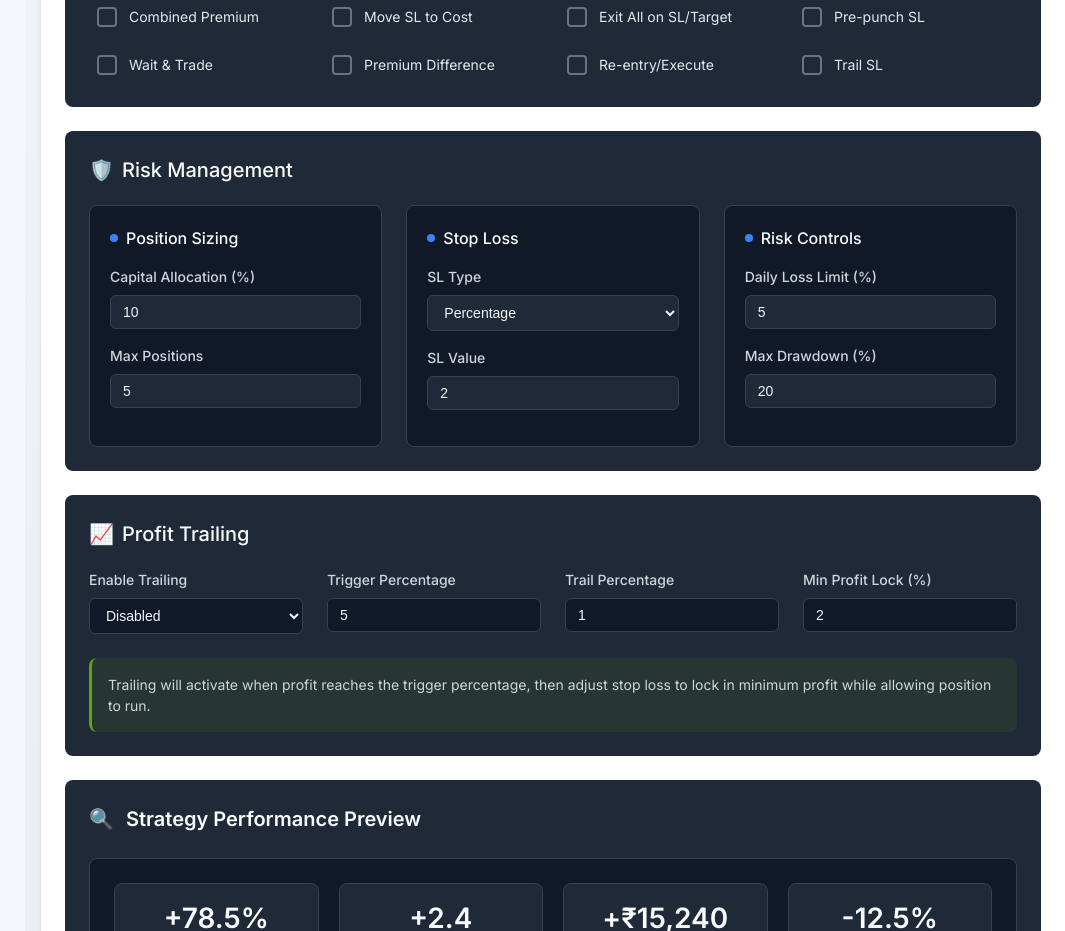
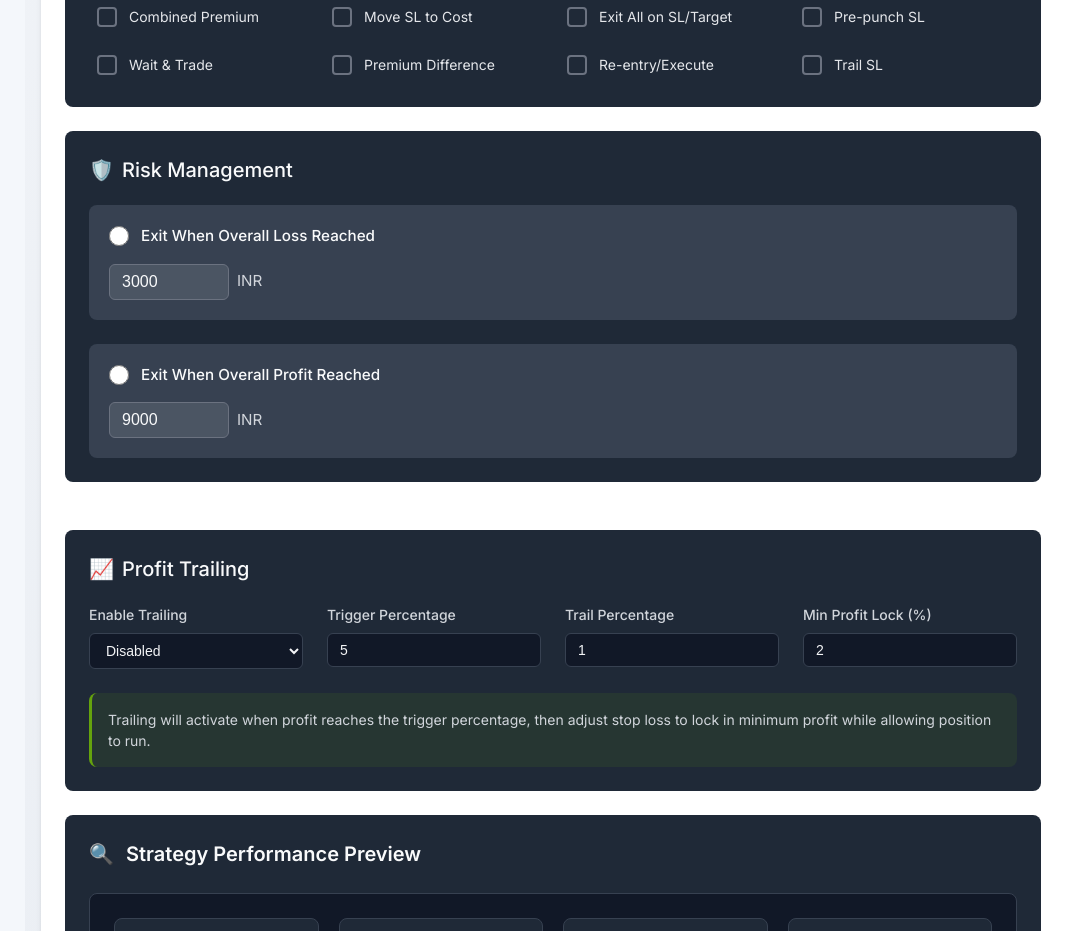
Before and after one commit to sudhanshu2070/last-trade, a React (Vite) app: page /strategies in a window 1280 px wide. Shown: the part 1600-2531 px from the top of the page, without its empty margins (215-1280 px from the left). Built offline with nearby package versions, Linux system fonts and the light colour scheme.

Commit message:
Risk Management 0.1

```diff
--- a/src/Pages/StrategyTabs/CreateStrategy/Sections/RiskManagement/RiskManagement.module.css
+++ b/src/Pages/StrategyTabs/CreateStrategy/Sections/RiskManagement/RiskManagement.module.css
@@ -2,6 +2,7 @@
   background-color: rgb(31 41 55);
   border-radius: 0.5rem;
   padding: 1.5rem;
+  margin-bottom: 1.5rem;
 }
 
 .sectionTitle {
@@ -15,67 +16,65 @@
   gap: 0.5rem;
 }
 
-  .riskGrid {
-    display: grid;
-    grid-template-columns: repeat(auto-fill, minmax(280px, 1fr));
+.strategyContainer {
+  display: flex;
+  flex-direction: column;
   gap: 1.5rem;
 }
 
-  .riskCard {
-    background-color: rgb(17 24 39);
+.strategyBox {
+  background-color: rgb(55 65 81);
   border-radius: 0.5rem;
   padding: 1.25rem;
-    border: 1px solid rgb(55 65 81);
 }
 
-  .riskTitle {
-    font-size: 1rem;
+.radioLabel {
+  display: flex;
+  align-items: center;
+  gap: 0.75rem;
+  margin-bottom: 1rem;
+  cursor: pointer;
+}
+
+.radioInput {
+  width: 1.25rem;
+  height: 1.25rem;
+  accent-color: #2563eb;
+  cursor: pointer;
+}
+
+.radioText {
+  color: #f9fafb;
+  font-size: 0.95rem;
   font-weight: 500;
-    margin-top: 0;
-    margin-bottom: 1rem;
-    color: #f9fafb;
+  user-select: none;
+}
+
+.inputGroup {
   display: flex;
   align-items: center;
   gap: 0.5rem;
 }
 
-  .riskTitle:before {
-    content: '';
-    display: block;
-    width: 0.5rem;
-    height: 0.5rem;
-    border-radius: 50%;
-    background-color: #3b82f6;
+.valueInput {
+  background-color: rgb(75 85 99);
+  border: 1px solid rgb(107 114 128);
+  border-radius: 0.375rem;
+  padding: 0.5rem 0.75rem;
+  color: #f9fafb;
+  font-size: 1rem;
+  width: 100%;
+  max-width: 120px;
+  transition: border-color 0.2s;
 }
 
-  .formGroup {
-    margin-bottom: 1rem;
+.valueInput:focus {
+  outline: none;
+  border-color: #2563eb;
 }
 
-  .label {
-    display: block;
-    margin-bottom: 0.5rem;
-    font-size: 0.875rem;
-    font-weight: 500;
+.currency {
   color: #d1d5db;
+  font-size: 0.95rem;
+  min-width: 40px;
 }
-
-  .input {
-    width: 100%;
-    padding: 0.5rem 0.75rem;
-    background-color: rgb(31 41 55);
-    border: 1px solid rgb(55 65 81);
-    border-radius: 0.375rem;
-    color: #f3f4f6;
-    font-size: 0.875rem;
-  }
-
-  @media (max-width: 768px) {
-    .section {
-      padding: 1rem;
-    }
-
-    .riskGrid {
-      grid-template-columns: 1fr;
-    }
-  }
--- a/src/Pages/StrategyTabs/CreateStrategy/Sections/RiskManagement/RiskManagement.tsx
+++ b/src/Pages/StrategyTabs/CreateStrategy/Sections/RiskManagement/RiskManagement.tsx
@@ -1,80 +1,59 @@
-import React from 'react';
+import React, { useState } from 'react';
 import styles from './RiskManagement.module.css';
 
 const RiskManagement: React.FC = () => {
+  const [exitStrategy, setExitStrategy] = useState<string>('');
+  const [lossThreshold, setLossThreshold] = useState<number>(3000);
+  const [profitThreshold, setProfitThreshold] = useState<number>(9000);
+
   return (
     <div className={styles.section}>
       <h3 className={styles.sectionTitle}>
         <span>🛡️</span> Risk Management
       </h3>
 
-      <div className={styles.riskGrid}>
-        <div className={styles.riskCard}>
-          <h4 className={styles.riskTitle}>Position Sizing</h4>
-          <div className={styles.formGroup}>
-            <label className={styles.label}>Capital Allocation (%)</label>
+      <div className={styles.strategyContainer}>
+        <div className={styles.strategyBox}>
+          <label className={styles.radioLabel}>
+            <input
+              type="radio"
+              name="exitStrategy"
+              checked={exitStrategy === 'loss'}
+              onChange={() => setExitStrategy('loss')}
+              className={styles.radioInput}
+            />
+            <span className={styles.radioText}>Exit When Overall Loss Reached</span>
+          </label>
+          <div className={styles.inputGroup}>
             <input
               type="number"
-              min="1"
-              max="100"
-              defaultValue="10"
-              className={styles.input}
+              value={lossThreshold}
+              onChange={(e) => setLossThreshold(Number(e.target.value))}
+              className={styles.valueInput}
             />
-          </div>
-          <div className={styles.formGroup}>
-            <label className={styles.label}>Max Positions</label>
-            <input
-              type="number"
-              min="1"
-              defaultValue="5"
-              className={styles.input}
-            />
+            <span className={styles.currency}>INR</span>
           </div>
         </div>
 
-        <div className={styles.riskCard}>
-          <h4 className={styles.riskTitle}>Stop Loss</h4>
-          <div className={styles.formGroup}>
-            <label className={styles.label}>SL Type</label>
-            <select className={styles.input}>
-              <option value="percentage">Percentage</option>
-              <option value="absolute">Absolute Value</option>
-              <option value="atr">ATR Based</option>
-            </select>
-          </div>
-          <div className={styles.formGroup}>
-            <label className={styles.label}>SL Value</label>
+        <div className={styles.strategyBox}>
+          <label className={styles.radioLabel}>
+            <input
+              type="radio"
+              name="exitStrategy"
+              checked={exitStrategy === 'profit'}
+              onChange={() => setExitStrategy('profit')}
+              className={styles.radioInput}
+            />
+            <span className={styles.radioText}>Exit When Overall Profit Reached</span>
+          </label>
+          <div className={styles.inputGroup}>
             <input
               type="number"
-              min="0.1"
-              step="0.1"
-              defaultValue="2"
-              className={styles.input}
+              value={profitThreshold}
+              onChange={(e) => setProfitThreshold(Number(e.target.value))}
+              className={styles.valueInput}
             />
-          </div>
-        </div>
-
-        <div className={styles.riskCard}>
-          <h4 className={styles.riskTitle}>Risk Controls</h4>
-          <div className={styles.formGroup}>
-            <label className={styles.label}>Daily Loss Limit (%)</label>
-            <input
-              type="number"
-              min="1"
-              max="100"
-              defaultValue="5"
-              className={styles.input}
-            />
-          </div>
-          <div className={styles.formGroup}>
-            <label className={styles.label}>Max Drawdown (%)</label>
-            <input
-              type="number"
-              min="1"
-              max="100"
-              defaultValue="20"
-              className={styles.input}
-            />
+            <span className={styles.currency}>INR</span>
           </div>
         </div>
       </div>
```
Lines whose indentation alone changed are shown as unchanged.
